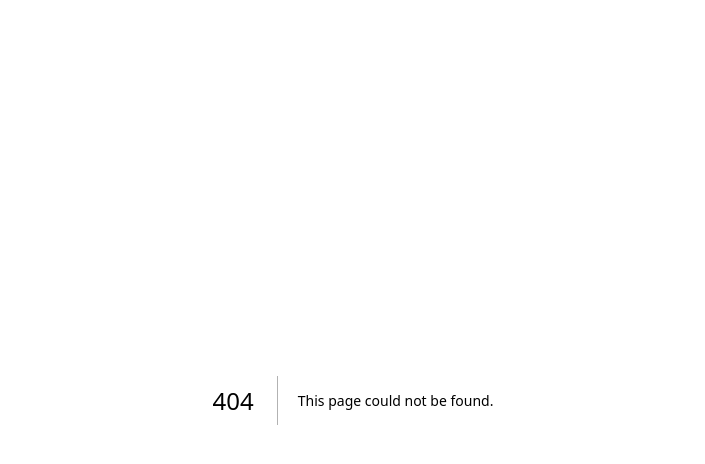
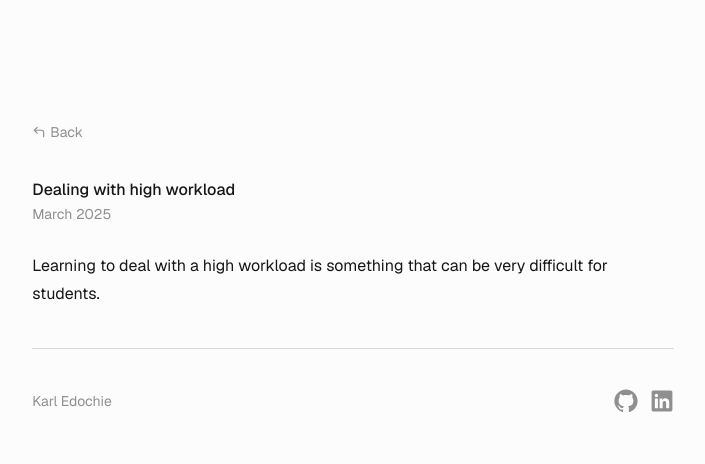
Before and after one commit to Karledo/karledo.github.io, a Next.js app: page /writing/dealing-with-high-workload in a window 1280 px wide. Before the commit this address had no page. Shown: the top 464 px of the page, without its empty margins (287-992 px from the left). Built offline with nearby package versions, Linux system fonts and the light colour scheme.

Commit message:
Add obsidian to gitignore and new page

```diff
--- /dev/null
+++ b/app/writing/(content)/dealing-with-high-workload/page.mdx
@@ -0,0 +1,13 @@
+import { Title } from "@/components/title"
+
+export const metadata = {
+  title: "Dealing with high workload",
+  description: "Learning to handle a high workload",
+  alternates: {
+    canonical: "/dealing-with-high-workload",
+  }
+}
+
+<Title className="mb-7" title={"Dealing with high workload"} date={new Date(2025, 2, 10)} />
+
+Learning to deal with a high workload is something that can be very difficult for students.
```
Also changed, not shown: 1 other file (tests, documents, lock files or other folders).
